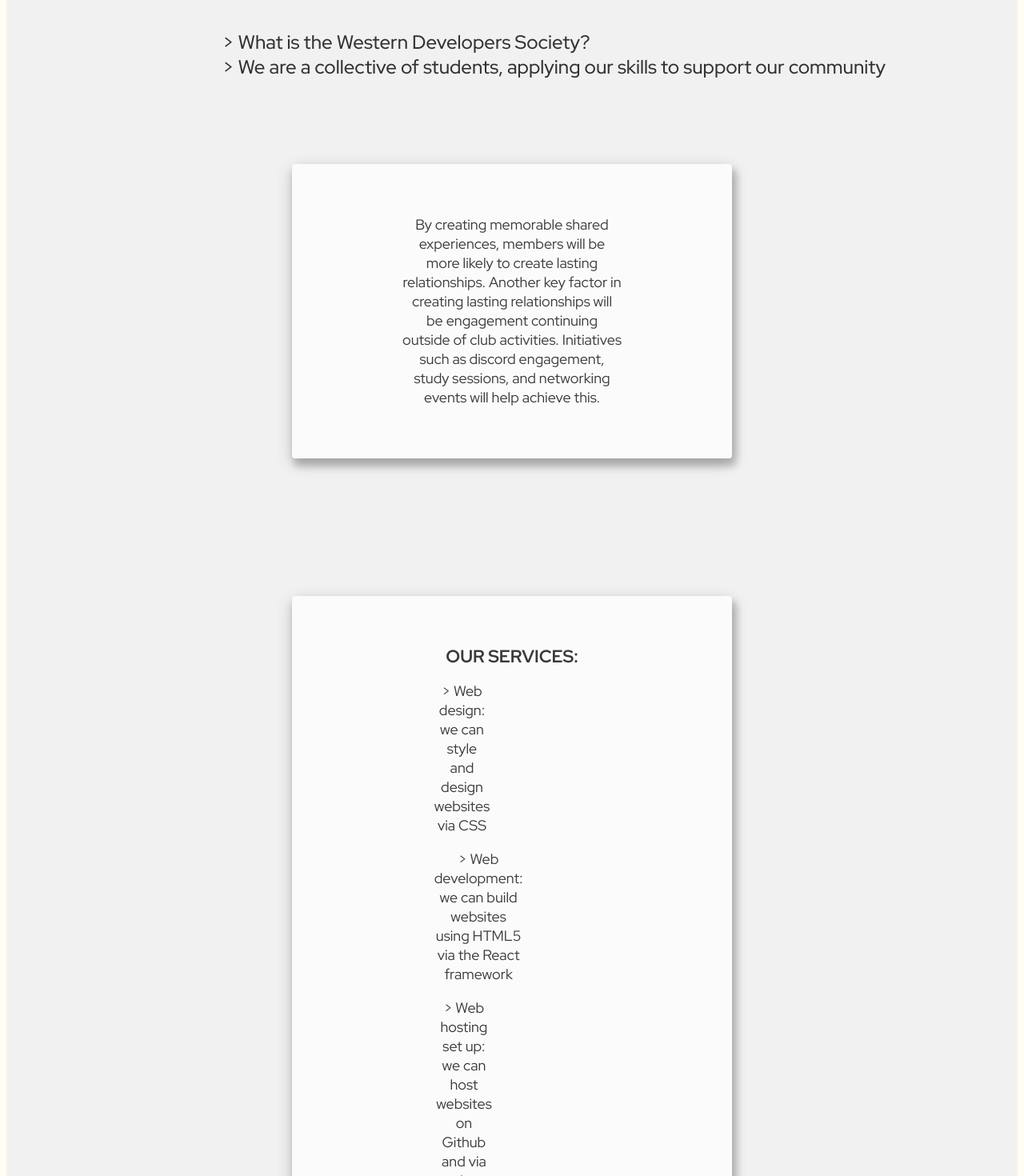
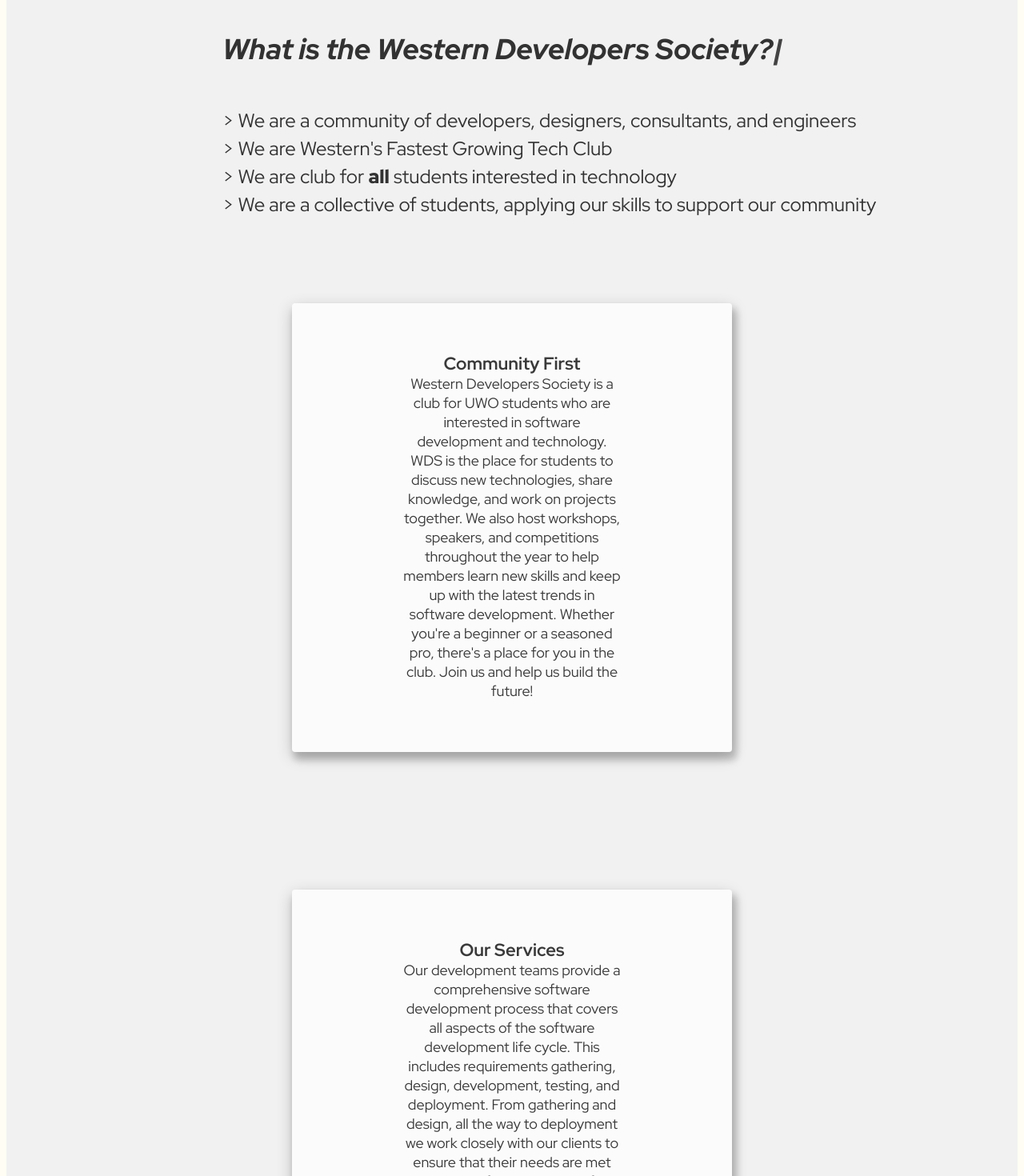
Before and after one commit to LucasHartmanWestern/westerndev-website, a React (Create React App) app: page / in a window 1280 px wide. Shown: the part 940-2410 px from the top of the page at 80% size. Built offline with nearby package versions, Linux system fonts and the light colour scheme.

Commit message:
Added blurbs and animation to homepage

```diff
--- a/src/Pages/Home/Home.css
+++ b/src/Pages/Home/Home.css
@@ -219,11 +219,26 @@
   margin-top:12%;
   background-color: rgb(241, 241, 241);
 }
+
 .about-title{
   font-size: 24px;
-  font-weight: 500;
   padding-left:170px;
   margin-bottom:5%;
+}
+
+.card-title-question{
+  font-weight: 600;
+  font-style: italic;
+  font-size: 36px;
+
+}
+
+.card-bullet-points{
+  line-height: 35px;
+}
+
+.bold-text{
+  font-weight: 1000;
 }
 
 .card-container{
@@ -235,7 +250,7 @@
 
 .about-left {
   width: 30%;
-  height: 300px;
+  height: 400px;
   background-color: #fbfbfb;
   text-align: center;
   line-height: 2.5rem;
@@ -248,7 +263,7 @@
 .about-right {
   padding: 60px 70px;
   width: 30%;
-  height: 300px;
+  height: 400px;
   background-color: #fbfbfb;
   text-align: center;
   line-height: 2.5rem;
@@ -257,6 +272,12 @@
     0 6px 20px 0 rgba(0, 0, 0, 0.2)
 }
 
+.copyright {
+  align-items: center;
+  text-align: center;
+  padding: 60px 70px;
+}
+
 @media screen and (max-width: 835px) {
 
 }
--- a/src/Pages/Home/Home.js
+++ b/src/Pages/Home/Home.js
@@ -3,6 +3,7 @@
 import { Slide,Fade } from 'react-reveal';
 import tech from './tech.png'
 import Toolkit from '../../Components/Toolkit/toolkit';
+import Typewriter from 'typewriter-effect';
 
 // images and styling tbd
 export default function Home() {
@@ -30,22 +31,44 @@
         <div className='about-info'>
 
           <div className='about-title'>
-            &gt; What is the Western Developers Society?
+          <span className='card-title-question'>
+            <Typewriter
+              onInit={(typewriter) => {
+                typewriter.typeString('What is the Western Developers Society?')
+                .callFunction(() => {
+                console.log('String typed out!');
+                })
+              .start();
+              }}
+            />
+            </span>
             <br></br>
-            &gt; We are a collective of students, applying our skills to support our community
+            <span className='card-bullet-points'>&gt; We are a community of developers, designers, consultants, and engineers</span>
+            <br></br>
+            <span className='card-bullet-points'>&gt; We are Western's Fastest Growing Tech Club</span>
+            <br></br>
+            <span className='card-bullet-points'>&gt; We are club for <span className='bold-text'>all</span> students interested in technology</span>
+            <br></br>
+            <span className='card-bullet-points'>&gt; We are a collective of students, applying our skills to support our community</span>
             </div>
           <div className='card-container'>
             <Slide left>
             <div className='about-left'>
-            By creating memorable shared experiences, members will be more likely to create lasting relationships. Another key factor in creating lasting relationships will be engagement continuing outside of club activities. Initiatives such as discord engagement, study sessions, and networking events will help achieve this.
+            <span className='card-sub-title'>Community First</span>
+            <br></br>
+            Western Developers Society is a club for UWO students who are interested in software development and technology.
+            WDS is the place for students to discuss new technologies, share knowledge, and work on projects together.
+            We also host workshops, speakers, and competitions throughout the year to help members learn new skills and keep up with the latest trends in software development.
+            Whether you're a beginner or a seasoned pro, there's a place for you in the club. Join us and help us build the future!
             </div>
             </Slide>
             <Slide right>
             <div className='about-right'>
-            <span className='card-sub-title'>OUR SERVICES:</span>
-              <ul>&gt;  Web design: we can style and design websites via CSS  </ul>
-              <ul> &gt; Web development: we can build websites using HTML5 via the React framework </ul>
-              <ul> &gt; Web hosting set up: we can host websites on Github and via other providers  </ul>
+            <span className='card-sub-title'>Our Services</span>
+            <br></br>
+            Our development teams provide a comprehensive software development process that covers all aspects of the software development life cycle.
+            This includes requirements gathering, design, development, testing, and deployment.
+            From gathering and design, all the way to deployment we work closely with our clients to ensure that their needs are met and that the final product is of the highest quality.
             </div>
           </Slide>
           </div>
@@ -54,6 +77,9 @@
       </div>
         <span className='bottom-line'>Western Dev Society 2022</span>
        </div>
+       <div className='copyright'>
+       <small>&copy; 2022 Western Developers Society. Created with ReactJS</small>
+       </div>
     </div>
 
   )
```
